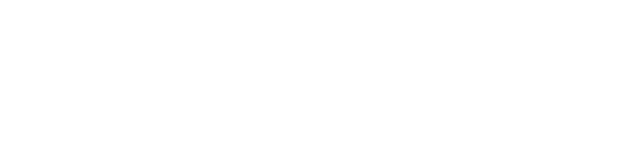
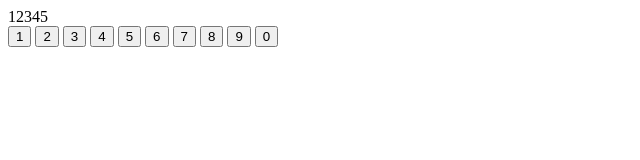
Before and after one commit to jaehyuneyea/Calculator, a plain HTML site: page index.html in a window 1280 px wide. Shown: the whole page, without its empty margins (0-640 px from the left). Drawn offline with Linux system fonts and the light colour scheme.

Commit message:
Added dummy buttons and display on html

```diff
--- a/index.html
+++ b/index.html
@@ -9,6 +9,22 @@
   <script src="./script.js" defer></script>
 </head>
 <body>
-
+  <div class="container">
+    <div class="display">
+      12345
+    </div>
+    <div class="buttons">
+      <button>1</button>
+      <button>2</button>
+      <button>3</button>
+      <button>4</button>
+      <button>5</button>
+      <button>6</button>
+      <button>7</button>
+      <button>8</button>
+      <button>9</button>
+      <button>0</button>
+    </div>
+  </div>
 </body>
 </html>
```
